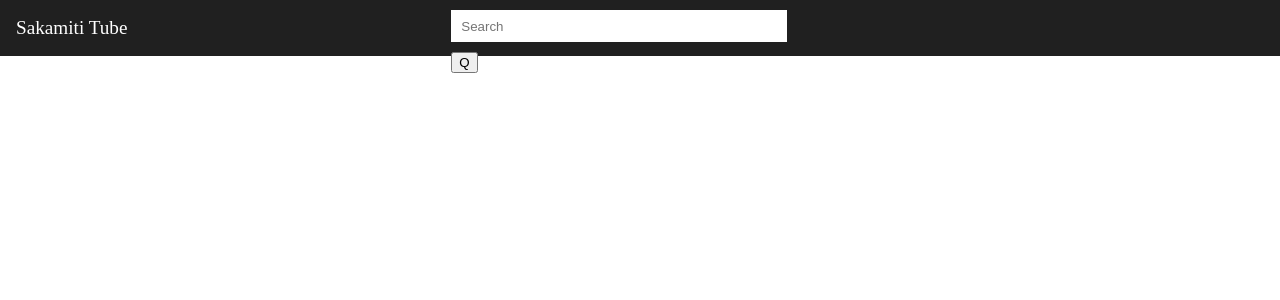
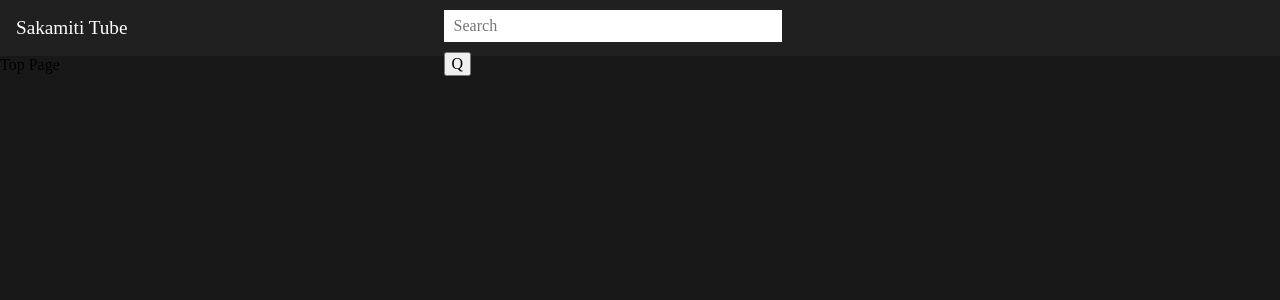
Before and after one commit to pl-pr-pm/youtube-clone-daiz, a React (Create React App) app: page / in a window 1280 px wide. Shown: the top 300 px of the page. Built offline with nearby package versions, Linux system fonts and the light colour scheme; no server answers.

Commit message:
globalState追加

```diff
--- a/package.json
+++ b/package.json
@@ -9,6 +9,7 @@
     "@testing-library/user-event": "^13.5.0",
     "axios": "^0.25.0",
     "node-sass": "^7.0.1",
+    "normalize.css": "^8.0.1",
     "react": "^17.0.2",
     "react-dom": "^17.0.2",
     "react-router-dom": "5.2",
--- a/src/components/Layout/Layout.js
+++ b/src/components/Layout/Layout.js
@@ -1,12 +1,13 @@
 import React from "react";
 import Header from "../Header/Header";
+import Style from "./Layout.module.scss";
 
 const Layout = ({ children }) => {
   return (
-    <>
+    <div className={Style.wrapper}>
       <Header />
-      <div>{children}</div>
-    </>
+      <div className={Style.main}>{children}</div>
+    </div>
   );
 };
 
--- /dev/null
+++ b/src/components/Layout/Layout.module.scss
@@ -0,0 +1,14 @@
+.wrapper {
+  min-height: 100vh;
+  display: flex;
+  flex-direction: column;
+  background: #181818;
+  height: 100vh;
+  .main {
+    padding-top: 56px;
+    display: flex;
+    flex: 1;
+    width: 100%;
+    background: #181818;
+  }
+}
--- a/src/index.js
+++ b/src/index.js
@@ -1,11 +1,14 @@
 import React from "react";
 import ReactDOM from "react-dom";
+import "normalize.css";
 import App from "./App";
 import reportWebVitals from "./reportWebVitals";
-
+import { StoreProvider } from "./store/index";
 ReactDOM.render(
   <React.StrictMode>
-    <App />
+    <StoreProvider>
+      <App />
+    </StoreProvider>
   </React.StrictMode>,
   document.getElementById("root")
 );
--- a/src/pages/Top.js
+++ b/src/pages/Top.js
@@ -1,11 +1,17 @@
-import React, { useEffect } from "react";
+import React, { useEffect, useContext } from "react";
 import Layout from "../components/Layout/Layout";
 import { fetchPopularData } from "../apis";
+import { Store } from "../store/index";
 
 const Top = () => {
+  const { globalStore, setGlobalState } = useContext(Store);
   useEffect(() => {
     fetchPopularData().then((res) => {
-      console.log("data", res);
+      console.log("data", res.data.items);
+      setGlobalState({
+        type: "SET_POPULAR",
+        payload: { popular: res.data.items },
+      });
     });
   }, []);
 
--- /dev/null
+++ b/src/store/index.js
@@ -0,0 +1,29 @@
+import React, { createContext, useReducer } from "react";
+
+const initialState = {
+  popular: [],
+};
+
+const reducer = (state, action) => {
+  switch (action.type) {
+    case "SET_POPULAR":
+      console.log("SET_POPULAR");
+      return { popular: action.payload.popular };
+    default:
+      return state;
+  }
+};
+
+export const Store = createContext({
+  globalState: initialState,
+  setGlobalState: () => null,
+});
+
+export const StoreProvider = ({ children }) => {
+  const [globalState, setGlobalState] = useReducer(reducer, initialState);
+  return (
+    <Store.Provider value={{ globalState, setGlobalState }}>
+      {children}
+    </Store.Provider>
+  );
+};
```
Also changed, not shown: 1 other file (tests, documents, lock files or other folders).
